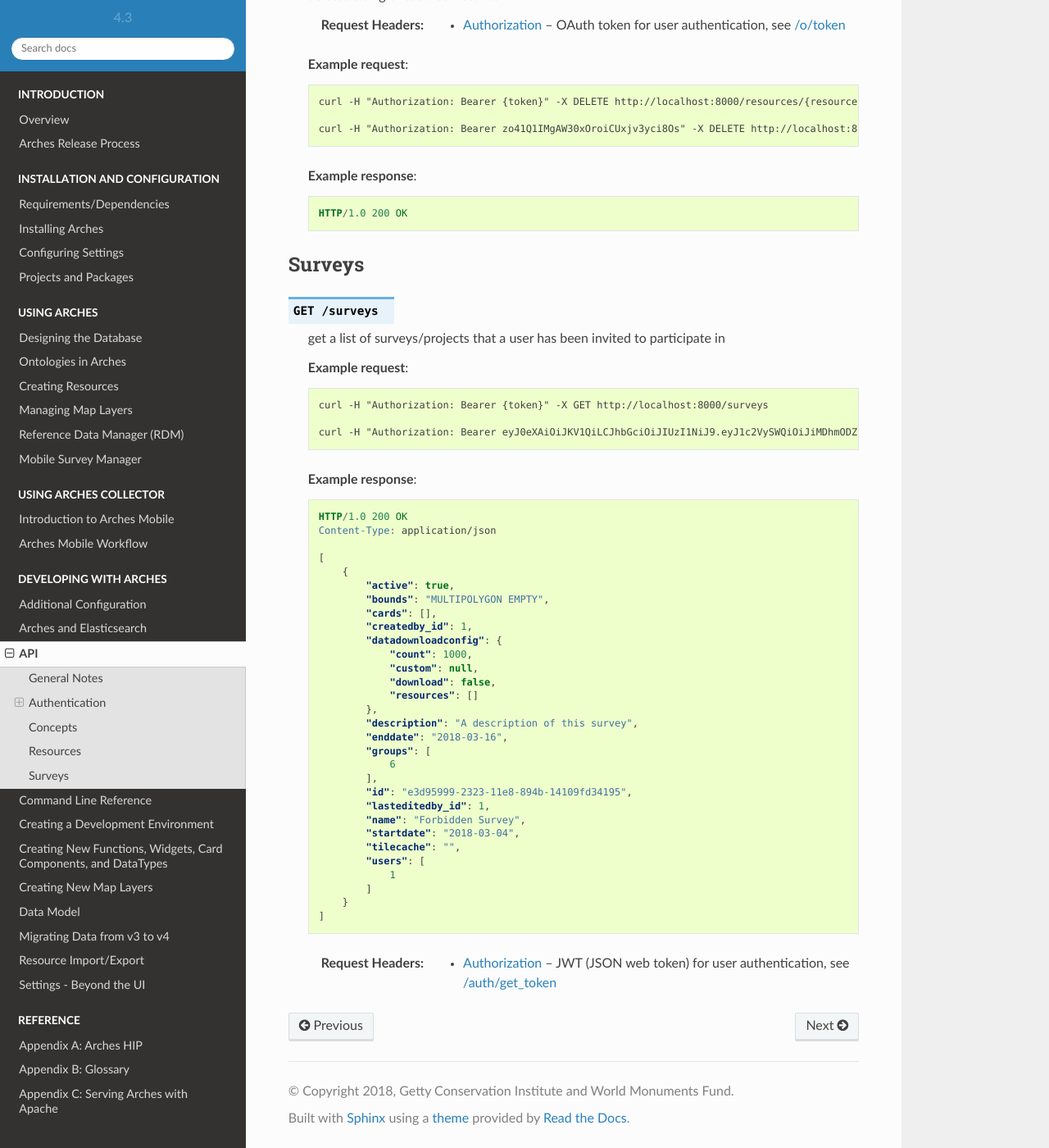
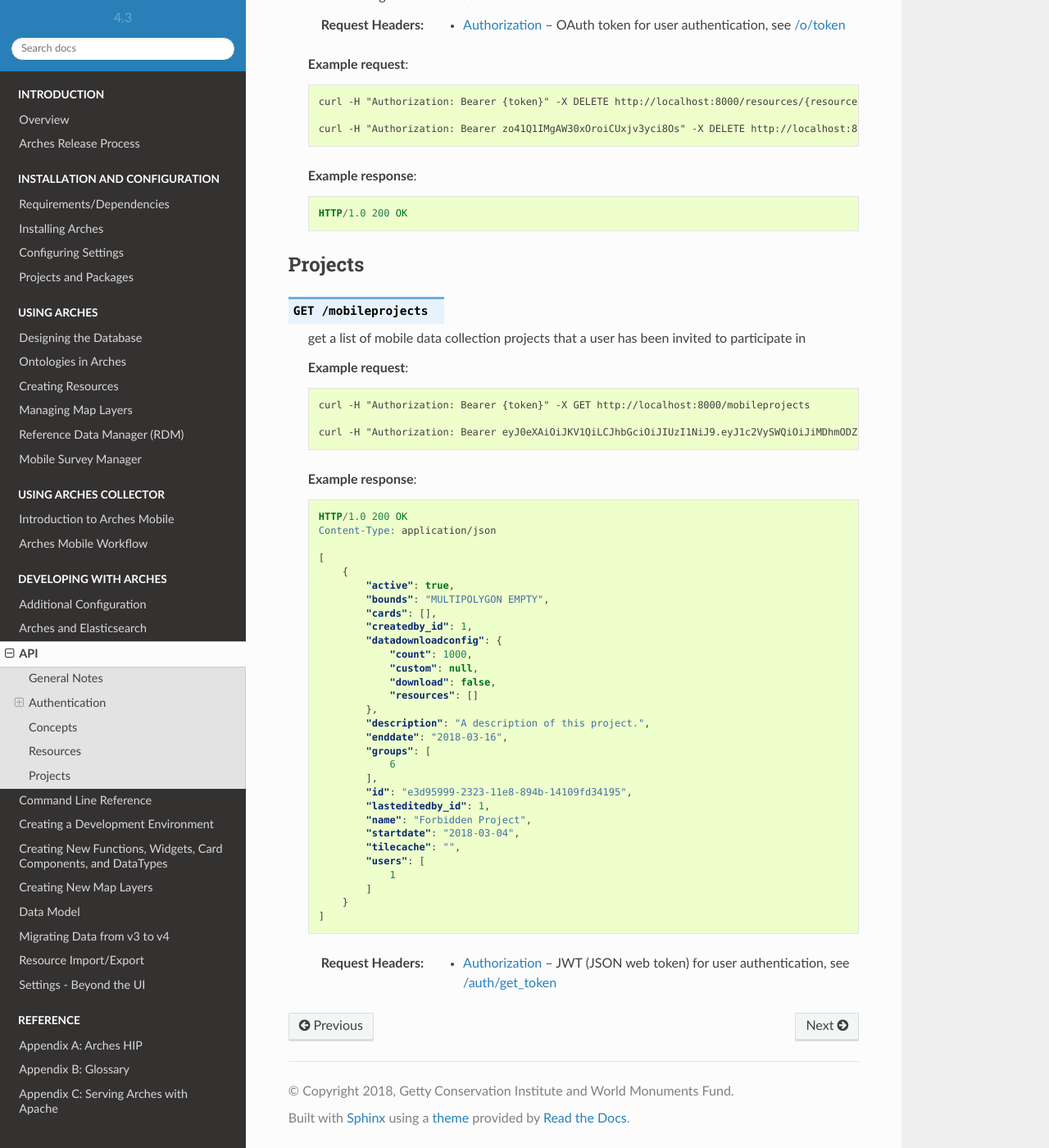
Before and after one commit to archesproject/arches-docs, a Sphinx documentation site: the page built from docs/api.txt, in a window 1280 px wide and 1400 px high, scrolled down 10238 px. Shown: the whole window at 82% size. Built offline with Sphinx 7.4.7 and the Read the Docs theme 2.0.0, drawn with Linux system fonts in a browser that asks for light colours; some of the changed text lies outside the part shown.

Commit message:
change 'survey' to 'project' in api reference
Signed-off-by: adam cox <mr.adamcox@gmail.com>

```diff
--- a/docs/api.txt
+++ b/docs/api.txt
@@ -73,9 +73,9 @@
 
     .. code-block:: none
 
-        curl -H "X-ARCHES-FORMAT: json-ld" http://localhost:8000/surveys
+        curl -H "X-ARCHES-FORMAT: json-ld" http://localhost:8000/mobileprojects
 
-        curl http://localhost:8000/surveys?format=json-ld
+        curl http://localhost:8000/mobileprojects?format=json-ld
 
 If both a custom header and querystring with the same name are provided, then the querystring parameter takes precedence.
 
@@ -83,7 +83,7 @@
 
     .. code-block:: none
 
-        curl -H "X-ARCHES-FORMAT: json-ld" http://localhost:8000/surveys?format=html
+        curl -H "X-ARCHES-FORMAT: json-ld" http://localhost:8000/mobileprojects?format=html
 
 .. note:: Querystring parameters are case sensitive.  Behind the scenes, custom header parameters are converted to lower case querystring parameters.
 
@@ -91,7 +91,7 @@
 
     .. code-block:: none
 
-        http://localhost:8000/surveys?format=html&FORMAT=json&Format=xml
+        http://localhost:8000/mobileprojects?format=html&FORMAT=json&Format=xml
 
 
 Authentication
@@ -624,21 +624,21 @@
         HTTP/1.0 200 OK
 
 
-Surveys
-=======
+Projects
+========
 
-.. http:get:: /surveys
+.. http:get:: /mobileprojects
 
-    get a list of surveys/projects that a user has been invited to participate in
+    get a list of mobile data collection projects that a user has been invited to participate in
 
 
     **Example request**:
 
     .. code-block:: none
 
-        curl -H "Authorization: Bearer {token}" -X GET http://localhost:8000/surveys
+        curl -H "Authorization: Bearer {token}" -X GET http://localhost:8000/mobileprojects
 
-        curl -H "Authorization: Bearer eyJ0eXAiOiJKV1QiLCJhbGciOiJIUzI1NiJ9.eyJ1c2VySWQiOiJiMDhmODZhZi0zNWRhLTQ4ZjItOGZhYi1jZWYzOTA0NjYwYmQifQ.-xN_h82PHVTCMA9vdoHrcZxH-x5mb11y1537t3rGzcM" -X GET http://localhost:8000/surveys
+        curl -H "Authorization: Bearer eyJ0eXAiOiJKV1QiLCJhbGciOiJIUzI1NiJ9.eyJ1c2VySWQiOiJiMDhmODZhZi0zNWRhLTQ4ZjItOGZhYi1jZWYzOTA0NjYwYmQifQ.-xN_h82PHVTCMA9vdoHrcZxH-x5mb11y1537t3rGzcM" -X GET http://localhost:8000/mobileprojects
 
 
     **Example response**:
@@ -660,14 +660,14 @@
                     "download": false,
                     "resources": []
                 },
-                "description": "A description of this survey",
+                "description": "A description of this project.",
                 "enddate": "2018-03-16",
                 "groups": [
                     6
                 ],
                 "id": "e3d95999-2323-11e8-894b-14109fd34195",
                 "lasteditedby_id": 1,
-                "name": "Forbidden Survey",
+                "name": "Forbidden Project",
                 "startdate": "2018-03-04",
                 "tilecache": "",
                 "users": [
```
